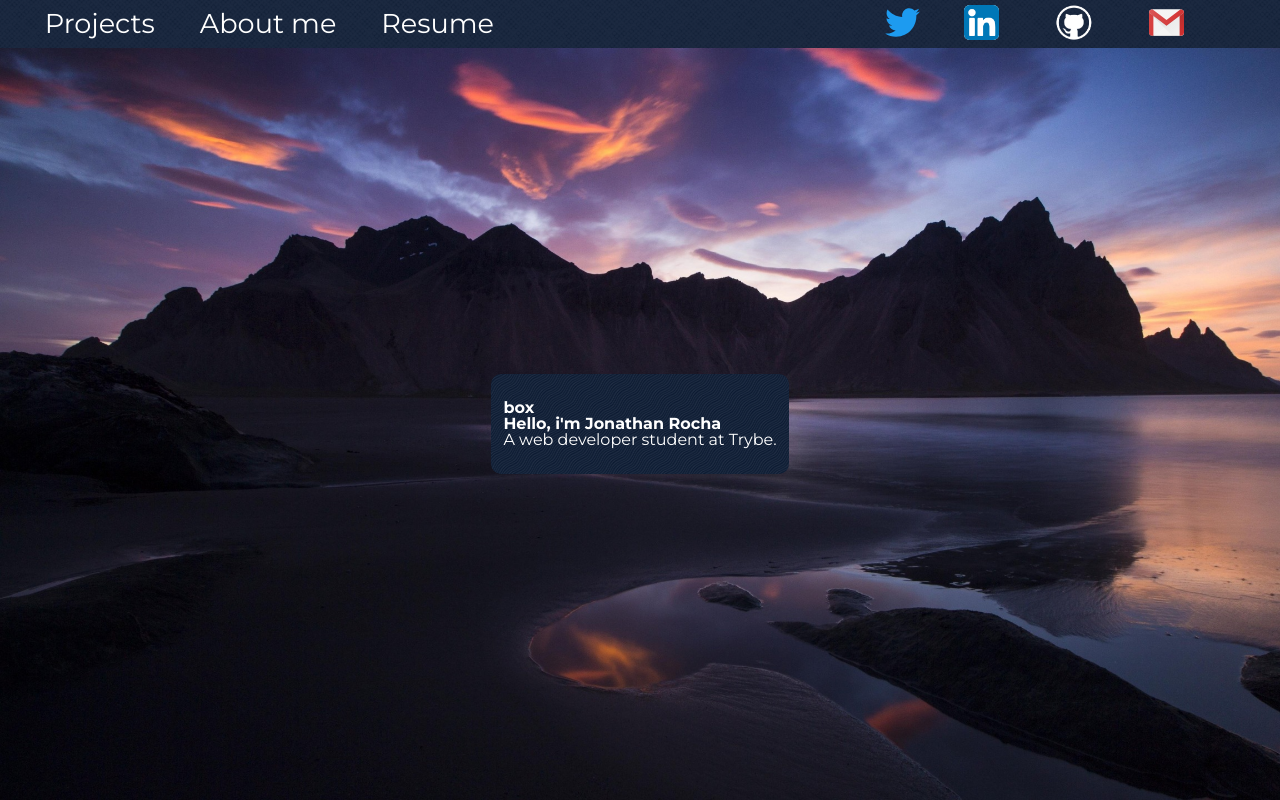
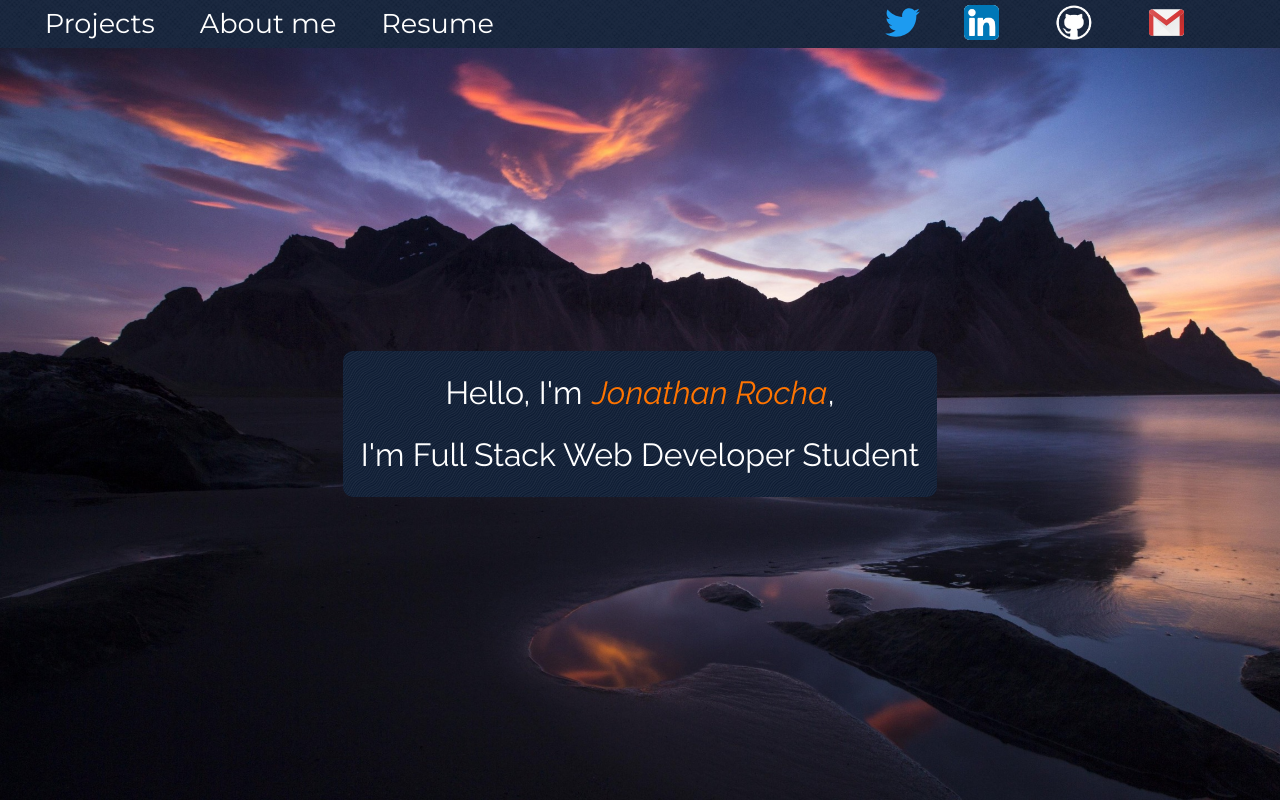
Before and after one commit to JonathanFRocha/JonathanFRocha.github.io, a React (Create React App) app: page / in a window 1280 px wide. Built offline with nearby package versions, Linux system fonts and the light colour scheme.

Commit message:
home finished

```diff
--- a/package.json
+++ b/package.json
@@ -7,9 +7,9 @@
     "@testing-library/jest-dom": "^5.11.9",
     "@testing-library/react": "^11.2.5",
     "@testing-library/user-event": "^12.7.2",
-    "framer-motion": "^3.7.0",
     "react": "^17.0.1",
     "react-dom": "^17.0.1",
+    "react-reveal": "^1.2.2",
     "react-router-dom": "^5.2.0",
     "react-scripts": "4.0.3",
     "web-vitals": "^1.1.0"
--- a/public/index.html
+++ b/public/index.html
@@ -11,6 +11,11 @@
       href="https://fonts.googleapis.com/css2?family=Montserrat:ital,wght@0,300;0,400;0,500;0,600;0,700;1,300;1,400;1,500;1,600;1,700&display=swap"
       rel="stylesheet"
     />
+    <link
+      href="https://fonts.googleapis.com/css2?family=Raleway:ital,wght@0,400;0,500;0,600;0,700;1,400;1,500;1,600;1,700&display=swap"
+      rel="stylesheet"
+    />
+
     <title>Jonathan</title>
   </head>
   <body>
--- a/src/components/AbouMeCard.jsx
+++ b/src/components/AbouMeCard.jsx
@@ -1,18 +1,15 @@
 import React from "react";
 import Box from "./Box";
-import { motion } from "framer-motion";
 
-const AboutMeCard = ({ isVisible }) => {
+const AboutMeCard = () => {
   return (
     <Box>
-      <motion.div drag="x" dragConstraints={{ left: -100, right: 100 }}>
       <h2>I'm someone who loves coding</h2>
       <p>
         Lorem ipsum dolor sit amet consectetur adipisicing elit. Praesentium blanditiis aliquam
         architecto quas voluptatem perspiciatis, nobis vitae, consectetur earum similique quam id
         sapiente ducimus ratione harum dignissimos illum vel nihil!
       </p>
-      </motion.div>
     </Box>
   );
 };
--- a/src/components/Box.jsx
+++ b/src/components/Box.jsx
@@ -1,11 +1,16 @@
 import React from "react";
 import "../style/Box.css";
+import Rotate from "react-reveal/Rotate";
 
 class Box extends React.Component {
+  constructor(props) {
+    super(props);
+    this.state = { show: true };
+  }
+
   render() {
     return (
       <div className="card_container">
-        <h3>box</h3>
         <section>{this.props.children}</section>
       </div>
     );
--- a/src/components/HomeCard.jsx
+++ b/src/components/HomeCard.jsx
@@ -1,12 +1,24 @@
 import React from "react";
 import Box from "./Box";
+import "../style/HomeCard.css";
+import Flash from "react-reveal/Flash";
 
 class HomeCard extends React.Component {
   render() {
     return (
       <Box>
-        <h3>Hello, i'm Jonathan Rocha</h3>
-        <p>A web developer student at Trybe.</p>
+        <h1 className="main_title">
+          <div>
+            <span className="firstSpan">Hello, I'm</span>
+            <span className="secondSpan">
+              <Flash>
+                <em className="name">Jonathan Rocha</em>
+              </Flash>
+              ,
+            </span>
+          </div>
+          <span className="thirdSpan">I'm Full Stack Web Developer Student</span>
+        </h1>
       </Box>
     );
   }
--- a/src/components/ProjectsCard.jsx
+++ b/src/components/ProjectsCard.jsx
@@ -1,9 +1,12 @@
 import React from "react";
+import Box from "./Box";
 
-class ProjectsCard extends React.Component {
-  render() {
-    return <h1>ProjectsCard placeholder</h1>;
-  }
-}
+const ProjectsCard = () => {
+  return (
+    <Box>
+      <h1>ProjectsCard placeholder</h1>
+    </Box>
+  );
+};
 
 export default ProjectsCard;
--- /dev/null
+++ b/src/style/HomeCard.css
@@ -0,0 +1,52 @@
+@keyframes cssAnimOpacity {
+
+  20% {
+    opacity: 0.2;
+  }
+
+  50% {
+    opacity: 0.5;
+  }
+
+  75% {
+    opacity: 0.8;
+  }
+
+  100% {
+    opacity: 1;
+  }
+}
+
+.main_title {
+  font-size: 2em;
+  font-family: Raleway, sans-serif;
+  font-weight: 400;
+  text-align: center;
+}
+
+.main_title span {
+  padding: 5px;
+}
+
+.firstSpan {
+  animation: cssAnimOpacity 1s 0.3s forwards;
+  opacity: 0;
+}
+
+.secondSpan {
+  animation: cssAnimOpacity 1s 0.7s forwards;
+  opacity: 0;
+}
+
+.thirdSpan {
+  animation: cssAnimOpacity 1s 1.9s forwards;
+  opacity: 0;
+}
+
+.main_title div {
+  margin-bottom: 30px;
+}
+
+.name {
+  color: rgb(255, 116, 0);
+}
```
Also changed, not shown: 1 other file (tests, documents, lock files or other folders). Lines whose indentation alone changed are shown as unchanged.
